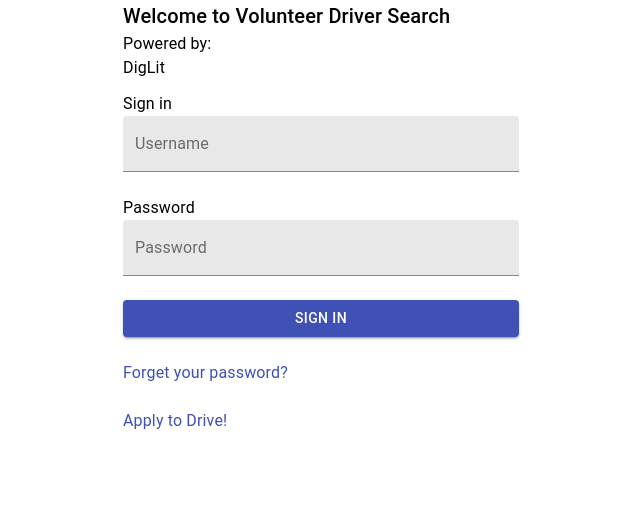
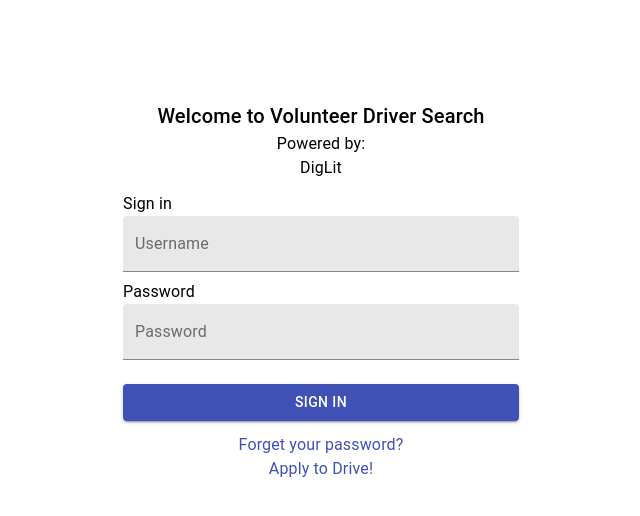
Before and after one commit to diglit/volunteer-toronto-volunteer-drivers-app, a Next.js app in the folder web-client/: page /signin in a window 1280 px wide. Shown: the top 516 px of the page, without its empty margins (319-959 px from the left). Built offline with nearby package versions, Linux system fonts and the light colour scheme.

Commit message:
add component style file

```diff
--- a/web-client/package.json
+++ b/web-client/package.json
@@ -32,6 +32,7 @@
     "react-redux": "^7.2.2",
     "redux": "^4.0.5",
     "redux-thunk": "^2.3.0",
+    "sass": "^1.32.4",
     "styled-components": "^5.2.1",
     "styled-reset": "^4.3.1"
   },
--- a/web-client/src/pages/signin.tsx
+++ b/web-client/src/pages/signin.tsx
@@ -1,7 +1,7 @@
 import { NextPage } from 'next';
 import Head from 'next/head';
 import React from 'react';
-import SignInPage from "../shared/components/sigin-in-page/SignInPage";
+import SignInPage from "../shared/components/sigin-in-page/SignInPage/SignInPage";
 
 const Home: NextPage = () => {
   return (
--- /dev/null
+++ b/web-client/src/shared/components/sigin-in-page/SignInPage/SignInPage/SignInPage.module.scss
@@ -0,0 +1,13 @@
+.header {
+    text-align: center;
+  }
+
+.container {
+    padding: 100px;
+    margin: auto 0;
+    min-height: 100vh;
+}
+
+.links {
+  text-align: center;
+}
--- a/web-client/src/shared/components/sigin-in-page/SignInPage/index.tsx
+++ b/web-client/src/shared/components/sigin-in-page/SignInPage/SignInPage/index.tsx
@@ -5,7 +5,7 @@ import { useRouter } from "next/router";
 import { useForm } from 'react-hook-form';
 // MUI Core
 import { Typography, Link, TextField, Grid, Container, Button } from '@material-ui/core';
-
+import styles from './SignInPage.module.scss'
 
 interface FormData {
   username: string;
@@ -36,8 +36,9 @@ const SignInPage: NextPage = () => {
   })
 
   return (
-    <Container maxWidth="xs">
-      <Grid container spacing={3}>
+    <Container className={styles.container} maxWidth="xs">
+
+      <Grid className={styles.header} container spacing={3} >
         <Grid item xs>
           <Typography variant='h6'>
             Welcome to Volunteer Driver Search
@@ -54,7 +55,7 @@ const SignInPage: NextPage = () => {
       <form onSubmit={onSubmit}>
         <Grid container spacing={3}>
           <Grid item xs>
-            <Grid container spacing={3}>
+            <Grid container spacing={1}>
               <Grid item xs={12}>
                 <Typography >
                   Sign in
@@ -91,7 +92,10 @@ const SignInPage: NextPage = () => {
             >
               Sign In
             </Button>
-          </Grid>
+          </Grid >
+          <Grid className={styles.links} container >
+
+
             <Grid item xs={12}>
               <Typography>
                 <Link href="#">
@@ -107,6 +111,7 @@ const SignInPage: NextPage = () => {
               </Typography>
             </Grid>
           </Grid>
+        </Grid>
       </form>
     </Container>
   );
```
Also changed, not shown: 1 other file (tests, documents, lock files or other folders). Lines whose indentation alone changed are shown as unchanged.
